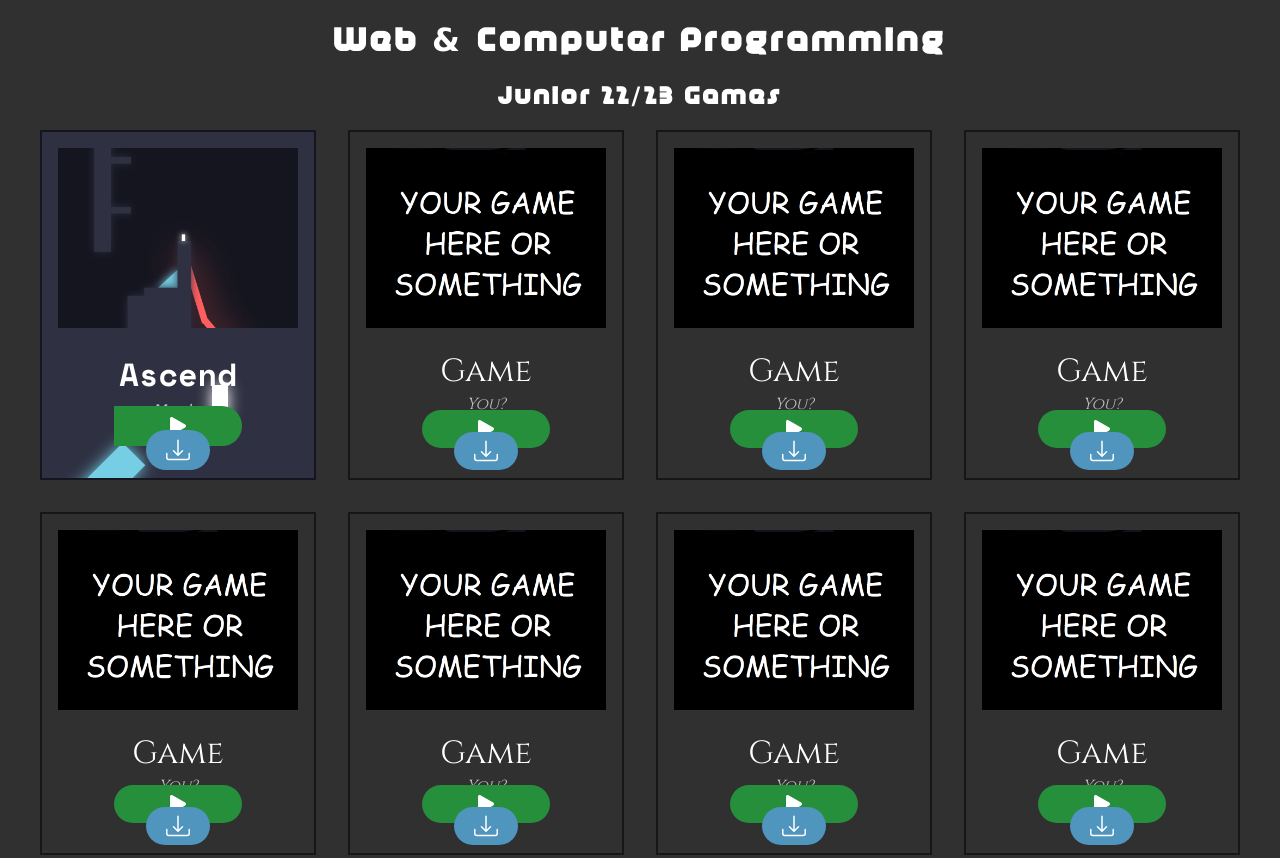
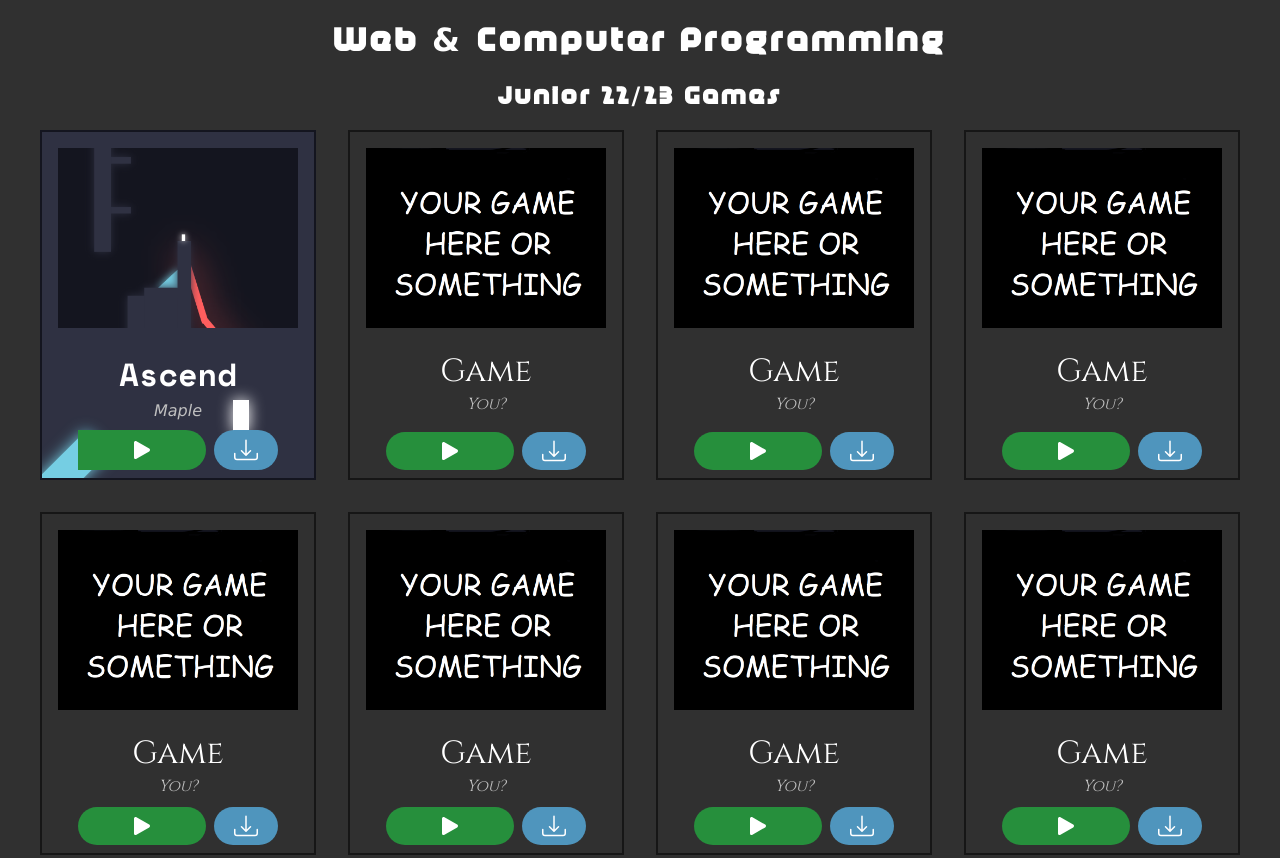
Before and after one commit to PattiVenturella/games, a plain HTML site: page index.html in a window 1280 px wide. Shown: the top 858 px of the page. Drawn offline with nearby package versions, Linux system fonts and the light colour scheme.

Commit message:
Width Fix

```diff
--- a/home.css
+++ b/home.css
@@ -50,6 +50,7 @@ h1, h2{
 .card div{
     margin: 1em auto;
     left: 50%;
+    width: 100%;
     transform: translateX(-50%);
     position: absolute;
     bottom: 0;
@@ -111,7 +112,7 @@ h1, h2{
     height: 2em;
     width: 5em;
     position: absolute;
-    left: -12%;
+    left: 5.5%;
     bottom: -50%;
     box-shadow: 0 0 15px #75cee3;
     rotate: -45deg;
@@ -121,7 +122,7 @@ h1, h2{
     background-color: #fff;
     height: 2em;
     width: 1em;
-    right: -23%;
+    right: -2.5%;
     bottom: 60%;
     box-shadow: 0 0 15px #fff;
 
```
